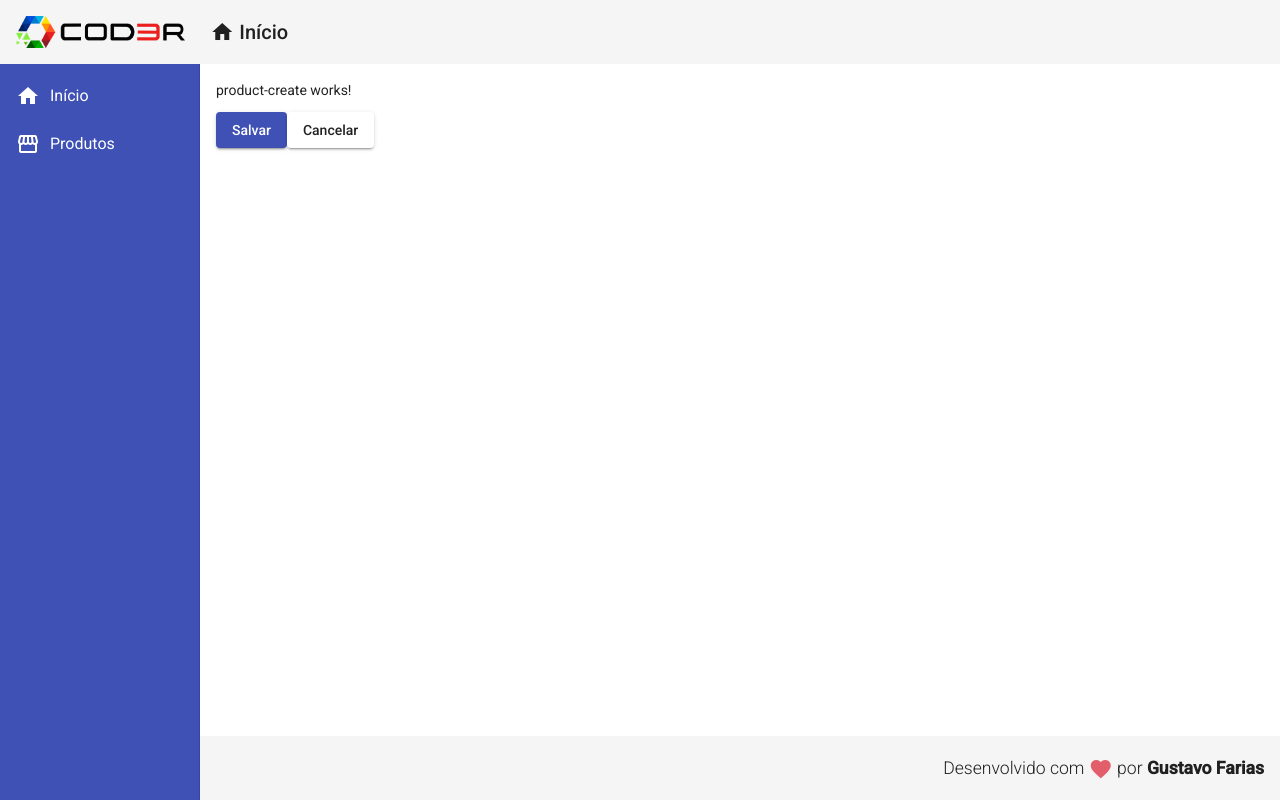
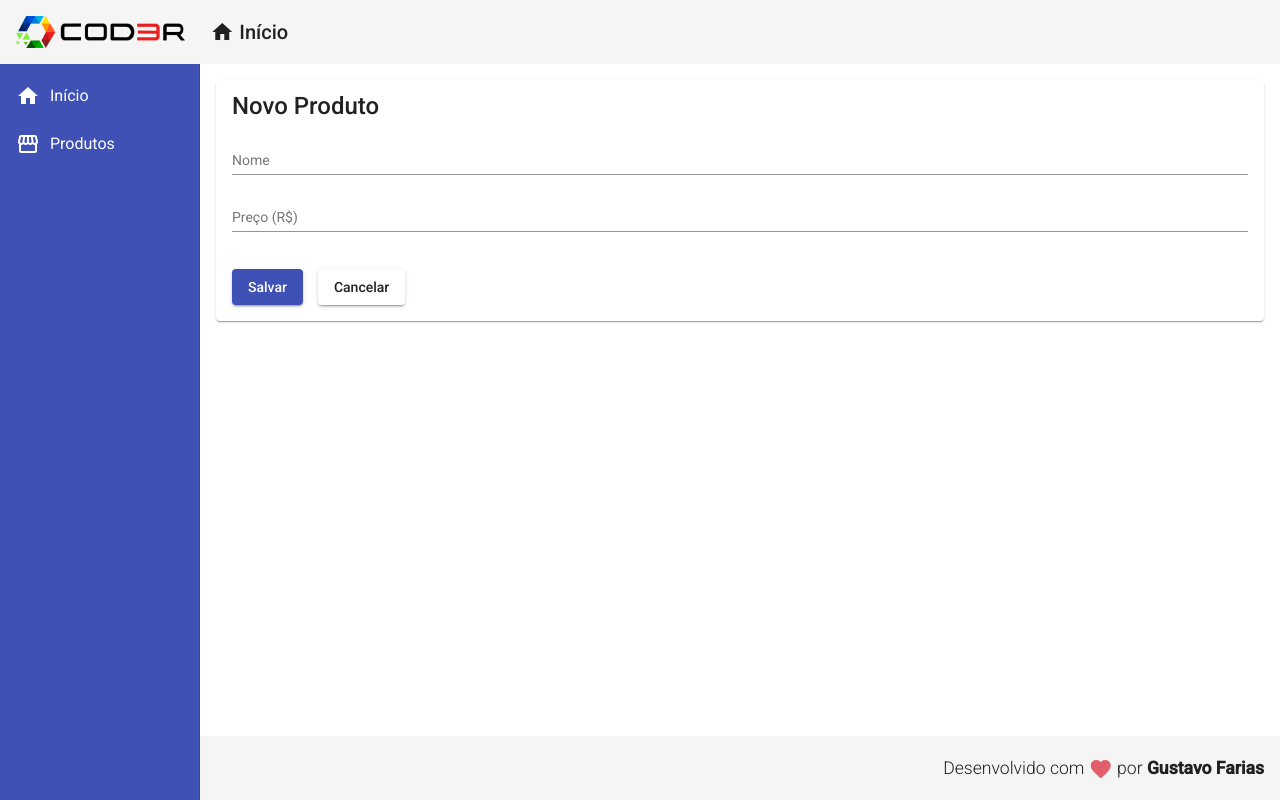
Before and after one commit to gustavofsa/crud-angular, an Angular app in the folder frontend/: page /products/create in a window 1280 px wide. Built offline with nearby package versions, Linux system fonts and the light colour scheme.

Commit message:
Add: Product create form

```diff
--- a/frontend/src/app/components/product/product-create/product-create.component.css
+++ b/frontend/src/app/components/product/product-create/product-create.component.css
@@ -0,0 +1,13 @@
+form {
+  display: flex;
+  flex-direction: column;
+}
+
+button {
+  margin-top: 20px;
+  margin-right: 15px;
+}
+
+mat-card-title {
+  margin-bottom: 20px;
+}
--- a/frontend/src/app/components/product/product-create/product-create.component.html
+++ b/frontend/src/app/components/product/product-create/product-create.component.html
@@ -1,4 +1,23 @@
-<p>product-create works!</p>
+<mat-card>
+  <mat-card-title>Novo Produto</mat-card-title>
+  <form>
+    <mat-form-field>
+      <input
+        matInput
+        placeholder="Nome"
+        [(ngModel)]="product.name"
+        name="name"
+      />
+    </mat-form-field>
+    <mat-form-field>
+      <input
+        matInput
+        placeholder="Preço (R$)"
+        [(ngModel)]="product.price"
+        name="price"
+      />
+    </mat-form-field>
+  </form>
 
   <button mat-raised-button (click)="createProduct()" color="primary">
     Salvar
@@ -7,3 +26,4 @@
   <button mat-raised-button (click)="cancel()">
     Cancelar
   </button>
+</mat-card>
```
Also changed, not shown: frontend/src/app/app.module.ts (+7 -1 lines). Lines whose indentation alone changed are shown as unchanged.
